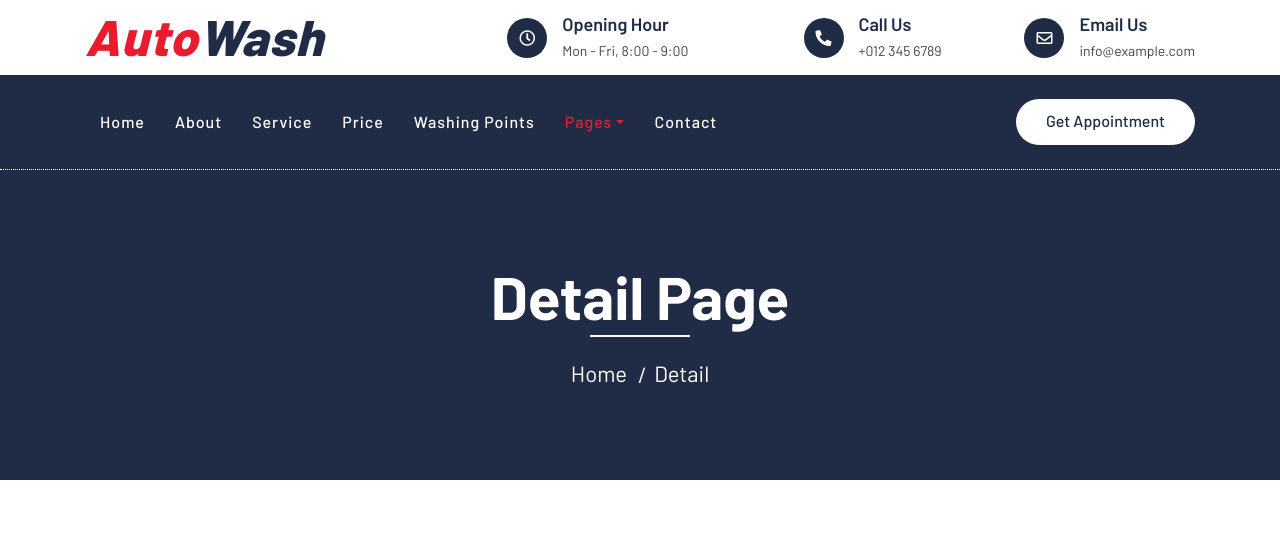
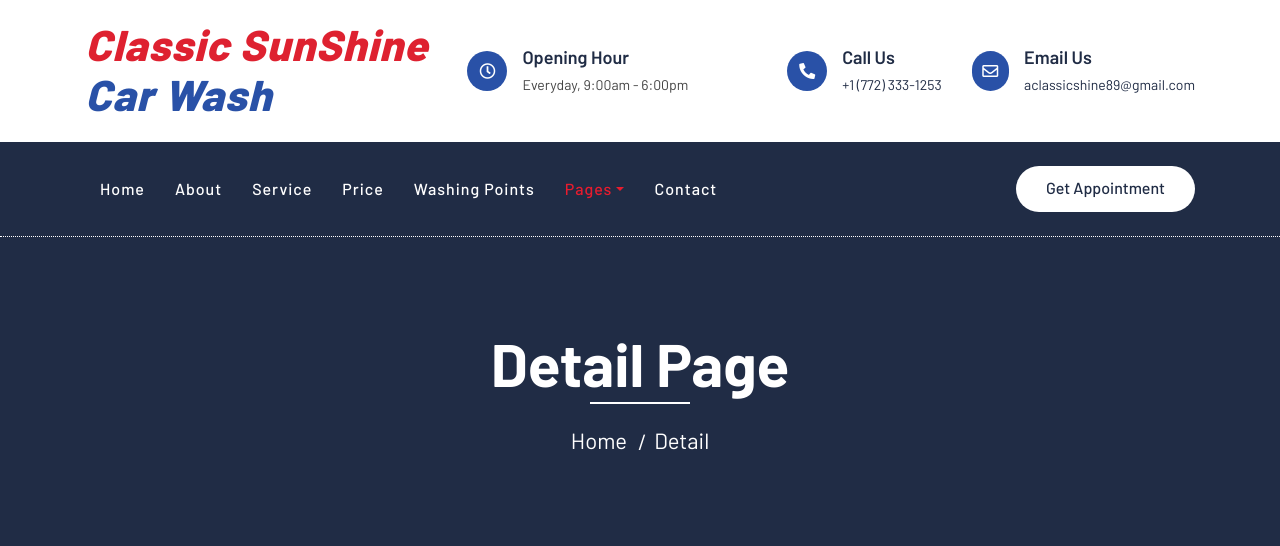
Before and after one commit to ClassicShineCarWash/ClassicShineCarWash, a PHP site: page /single.html in a window 1280 px wide. Shown: the top 546 px of the page. Run offline with PHP 8.4, Linux system fonts and the light colour scheme; some libraries are stand-ins or nearby versions.

```diff
--- a/booking.html
+++ b/booking.html
@@ -73,7 +73,7 @@
                   </div>
                   <div class="top-bar-text">
                     <h3>Opening Hour</h3>
-                    <p>Mon - Fri, 9:00 - 6:00</p>
+                    <p>Everyday, 9:00am - 6:00pm</p>
                   </div>
                 </div>
               </div>
--- a/css/style.css
+++ b/css/style.css
@@ -156,7 +156,7 @@ a:focus {
 /**********************************/
 .top-bar {
   position: relative;
-  height: 75px;
+  height: 142px;
   display: flex;
   align-items: center;
   background: #ffffff;
@@ -169,8 +169,8 @@ a:focus {
 
 .top-bar .logo h1 {
   margin: -4px 0 0 0;
-  color: #e81c2e;
-  font-size: 50px;
+  color: #de2130;
+  font-size: 43px;
   line-height: 50px;
   font-weight: 800;
   letter-spacing: 1px;
@@ -178,7 +178,7 @@ a:focus {
 }
 
 .top-bar .logo h1 span {
-  color: #202c45;
+  color: #2951a7;
 }
 
 .top-bar .logo img {
@@ -198,7 +198,7 @@ a:focus {
   display: flex;
   align-items: center;
   justify-content: center;
-  background: #202c45;
+  background: #2951a7;
   border-radius: 40px;
 }
 
@@ -287,7 +287,7 @@ a:focus {
 
 .nav-bar .btn:hover {
   color: #ffffff;
-  background: #e81c2e;
+  background: #de2130;
   box-shadow: inset 200px 0 0 0 #e81c2e;
 }
 
--- a/single.html
+++ b/single.html
@@ -60,7 +60,7 @@
           <div class="col-lg-4 col-md-12">
             <div class="logo">
               <a href="index.html">
-                <h1>Auto<span>Wash</span></h1>
+                <h1>Classic SunShine <span>Car Wash</span></h1>
                 <!-- <img src="img/logo.jpg" alt="Logo"> -->
               </a>
             </div>
@@ -74,7 +74,7 @@
                   </div>
                   <div class="top-bar-text">
                     <h3>Opening Hour</h3>
-                    <p>Mon - Fri, 8:00 - 9:00</p>
+                    <p>Everyday, 9:00am - 6:00pm</p>
                   </div>
                 </div>
               </div>
@@ -85,7 +85,7 @@
                   </div>
                   <div class="top-bar-text">
                     <h3>Call Us</h3>
-                    <p>+012 345 6789</p>
+                    <p><a href="tel:+17723331253">+1 (772) 333-1253</a></p>
                   </div>
                 </div>
               </div>
@@ -96,7 +96,11 @@
                   </div>
                   <div class="top-bar-text">
                     <h3>Email Us</h3>
-                    <p>info@example.com</p>
+                    <p>
+                      <a href="mailto:aclassicshine89@gmail.com"
+                        >aclassicshine89@gmail.com</a
+                      >
+                    </p>
                   </div>
                 </div>
               </div>
```
Also changed, not shown: about.html (+7 -3 lines), blog.html (+7 -3 lines), contact.html (+8 -4 lines), index.html (+5 -5 lines), location.html (+6 -6 lines), price.html (+7 -3 lines), service.html (+8 -4 lines), team.html (+5 -5 lines).
